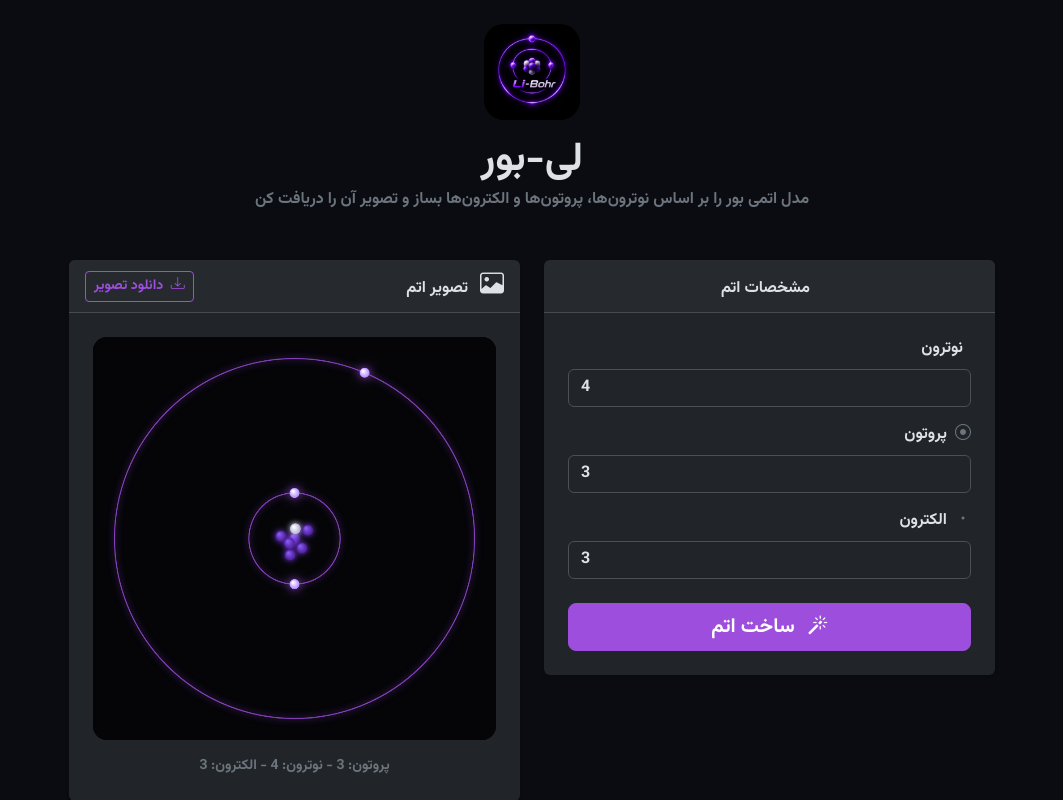
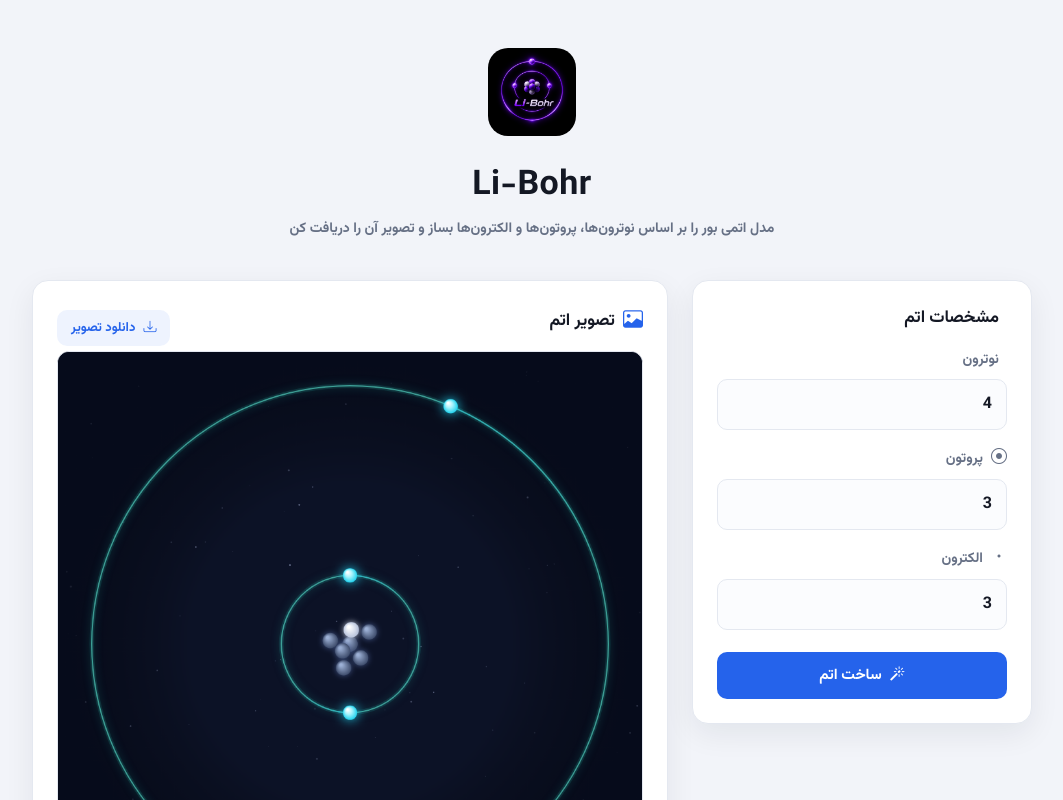
Before and after one commit to LithiumTeam/Li-Bohr, a plain HTML site: page index.html in a window 1280 px wide. Both pictures are taken after a click on the button "ساخت اتم". Shown: the top 800 px of the page, without its empty margins (108-1171 px from the left). Drawn offline with Linux system fonts and the light colour scheme.

Commit message:
Replace Bootstrap with hand-written CSS, light theme, Li-Bohr wordmark, prettier atom render

```diff
--- a/css/style.css
+++ b/css/style.css
@@ -1,52 +1,214 @@
 @font-face {
     font-family: "Vazirmatn";
     src: url("../font/Vazirmatn-Bold.woff2") format("woff2");
-    font-weight: 700;
+    font-weight: 400 900;
     font-style: normal;
     font-display: swap;
 }
 
 :root {
-    --accent: #9d4edd;
-    --accent-strong: #7c3aed;
+    --bg: #f2f4f9;
+    --card: #ffffff;
+    --ink: #141824;
+    --muted: #667085;
+    --line: #e4e8f0;
+    --accent: #2563eb;
+    --accent-hover: #1d4ed8;
+    --accent-soft: rgba(37, 99, 235, 0.08);
+    --stage: #0c1226;
+    --radius: 16px;
+    --shadow: 0 10px 30px rgba(16, 24, 48, 0.07);
+}
+
+* {
+    box-sizing: border-box;
 }
 
 body {
+    margin: 0;
     font-family: "Vazirmatn", sans-serif;
-    background-color: #0b0b12;
+    background: var(--bg);
+    color: var(--ink);
+    min-height: 100vh;
+}
+
+.page {
+    max-width: 1040px;
+    margin: 0 auto;
+    padding: 48px 20px 64px;
+}
+
+.site-head {
+    text-align: center;
+    margin-bottom: 40px;
+}
+
+.logo {
+    width: 88px;
+    height: 88px;
+    border-radius: 20px;
+}
+
+.wordmark {
+    font-size: 34px;
+    font-weight: 900;
+    letter-spacing: 0.5px;
+    margin: 14px 0 6px;
+}
+
+.tagline {
+    color: var(--muted);
+    margin: 0;
+    font-size: 14px;
+}
+
+.layout {
+    display: grid;
+    grid-template-columns: 340px minmax(0, 1fr);
+    gap: 24px;
+    align-items: start;
+}
+
+.card {
+    background: var(--card);
+    border: 1px solid var(--line);
+    border-radius: var(--radius);
+    box-shadow: var(--shadow);
+    padding: 24px;
+}
+
+.card-title {
+    display: flex;
+    align-items: center;
+    gap: 8px;
+    font-size: 17px;
+    margin: 0 0 18px;
+}
+
+.card-title .bi {
+    color: var(--accent);
+    font-size: 20px;
+}
+
+.field {
+    display: block;
+    margin-bottom: 16px;
+}
+
+.field-label {
+    display: flex;
+    align-items: center;
+    gap: 8px;
+    font-size: 14px;
+    color: var(--muted);
+    margin-bottom: 8px;
+}
+
+.field-label .bi {
+    font-size: 16px;
+}
+
+.field input {
+    width: 100%;
+    padding: 12px 14px;
+    font: inherit;
+    color: var(--ink);
+    background: #fbfcfe;
+    border: 1.5px solid var(--line);
+    border-radius: 10px;
+    outline: none;
+    transition: border-color 0.15s, box-shadow 0.15s;
+}
+
+.field input:focus {
+    border-color: var(--accent);
+    box-shadow: 0 0 0 4px var(--accent-soft);
+}
+
+.btn {
+    display: inline-flex;
+    align-items: center;
+    justify-content: center;
+    gap: 8px;
+    font: inherit;
+    font-weight: 700;
+    cursor: pointer;
+    border: none;
+    border-radius: 10px;
+    padding: 12px 18px;
+    font-size: 15px;
+    transition: background 0.15s, transform 0.05s;
+}
+
+.btn:active {
+    transform: scale(0.985);
+}
+
+.btn:disabled {
+    opacity: 0.45;
+    cursor: not-allowed;
 }
 
 .btn-primary {
-    --bs-btn-bg: var(--accent);
-    --bs-btn-border-color: var(--accent);
-    --bs-btn-hover-bg: var(--accent-strong);
-    --bs-btn-hover-border-color: var(--accent-strong);
-    --bs-btn-active-bg: var(--accent-strong);
-    --bs-btn-active-border-color: var(--accent-strong);
+    background: var(--accent);
+    color: #ffffff;
+    width: 100%;
+    margin-top: 6px;
 }
 
-.btn-outline-primary {
-    --bs-btn-color: var(--accent);
-    --bs-btn-border-color: var(--accent);
-    --bs-btn-hover-bg: var(--accent-strong);
-    --bs-btn-hover-border-color: var(--accent-strong);
-    --bs-btn-active-bg: var(--accent-strong);
-    --bs-btn-active-border-color: var(--accent-strong);
+.btn-primary:hover:not(:disabled) {
+    background: var(--accent-hover);
 }
 
-a {
+.btn-ghost {
+    background: var(--accent-soft);
+    color: var(--accent);
+    padding: 8px 14px;
+    font-size: 13px;
+}
+
+.btn-ghost:hover:not(:disabled) {
+    background: rgba(37, 99, 235, 0.16);
+}
+
+.preview-top {
+    display: flex;
+    justify-content: space-between;
+    align-items: center;
+    gap: 12px;
+}
+
+.preview .card-title {
+    margin-bottom: 14px;
+}
+
+.stage {
+    border-radius: 12px;
+    overflow: hidden;
+    border: 1px solid var(--line);
+    background: var(--stage);
+}
+
+.stage canvas {
+    display: block;
+    width: 100%;
+    height: auto;
+}
+
+.caption {
+    text-align: center;
+    color: var(--muted);
+    font-size: 13px;
+    margin: 14px 0 0;
+}
+
+.caption .bi {
+    margin-inline-end: 6px;
     color: var(--accent);
 }
 
-.brand-icon {
-    width: 96px;
-    border-radius: 20px;
+@media (max-width: 860px) {
+    .layout {
+        grid-template-columns: 1fr;
+    }
 }
-
-.atom-canvas {
-    width: 100%;
-    max-width: 520px;
-    height: auto;
-    border-radius: 14px;
-    background-color: #050508;
-}
--- a/index.html
+++ b/index.html
@@ -1,87 +1,77 @@
 <!DOCTYPE html>
-<html lang="fa" dir="rtl" data-bs-theme="dark">
+<html lang="fa" dir="rtl">
 
 <head>
     <meta charset="UTF-8">
     <meta name="viewport" content="width=device-width, initial-scale=1.0">
-    <title>لی-بور | مدل اتمی بور</title>
+    <title>Li-Bohr | مدل اتمی بور</title>
     <link rel="icon" type="image/png" href="images/icon.png">
-    <link rel="stylesheet" href="css/bootstrap.rtl.min.css">
     <link rel="stylesheet" href="css/bootstrap-icons.min.css">
     <link rel="stylesheet" href="css/style.css">
 </head>
 
 <body>
-    <div class="container py-4">
-        <header class="text-center mb-5">
-            <img src="images/icon.png" alt="لی-بور" class="brand-icon">
-            <h1 class="mt-3 mb-1">لی-بور</h1>
-            <p class="text-secondary mb-0">مدل اتمی بور را بر اساس نوترون‌ها، پروتون‌ها و الکترون‌ها بساز و تصویر آن را دریافت کن</p>
+    <div class="page">
+        <header class="site-head">
+            <img class="logo" src="images/icon.png" alt="Li-Bohr">
+            <h1 class="wordmark">Li-Bohr</h1>
+            <p class="tagline">مدل اتمی بور را بر اساس نوترون‌ها، پروتون‌ها و الکترون‌ها بساز و تصویر آن را دریافت کن</p>
         </header>
 
-        <main class="row justify-content-center g-4">
-            <div class="col-12 col-md-5">
-                <div class="card border-0 shadow-sm">
-                    <div class="card-header text-center">
-                        <i class="bi bi-atom fs-4 me-2"></i>
+        <main class="layout">
+            <section class="card">
+                <h2 class="card-title">
+                    <i class="bi bi-atom"></i>
                     مشخصات اتم
-                    </div>
-                    <div class="card-body p-4">
-                        <form id="atom-form">
-                            <div class="mb-3">
-                                <label for="neutrons" class="form-label d-flex align-items-center gap-2">
-                                    <i class="bi bi-circle-slash text-secondary"></i>
+                </h2>
+                <form id="atom-form" class="atom-form">
+                    <label class="field">
+                        <span class="field-label">
+                            <i class="bi bi-circle-slash"></i>
                             نوترون
+                        </span>
+                        <input type="number" id="neutrons" min="0" step="1" value="4" placeholder="تعداد نوترون">
                     </label>
-                                <input type="number" id="neutrons" class="form-control" min="0" step="1" value="4"
-                                    placeholder="تعداد نوترون">
-                            </div>
-                            <div class="mb-3">
-                                <label for="protons" class="form-label d-flex align-items-center gap-2">
-                                    <i class="bi bi-record-circle text-secondary"></i>
+                    <label class="field">
+                        <span class="field-label">
+                            <i class="bi bi-record-circle"></i>
                             پروتون
+                        </span>
+                        <input type="number" id="protons" min="0" step="1" value="3" placeholder="تعداد پروتون">
                     </label>
-                                <input type="number" id="protons" class="form-control" min="0" step="1" value="3"
-                                    placeholder="تعداد پروتون">
-                            </div>
-                            <div class="mb-4">
-                                <label for="electrons" class="form-label d-flex align-items-center gap-2">
-                                    <i class="bi bi-dot text-secondary"></i>
+                    <label class="field">
+                        <span class="field-label">
+                            <i class="bi bi-dot"></i>
                             الکترون
+                        </span>
+                        <input type="number" id="electrons" min="0" step="1" value="3" placeholder="تعداد الکترون">
                     </label>
-                                <input type="number" id="electrons" class="form-control" min="0" step="1" value="3"
-                                    placeholder="تعداد الکترون">
-                            </div>
-                            <button type="submit" class="btn btn-primary btn-lg w-100" id="generate-btn">
-                                <i class="bi bi-magic fs-5 me-2"></i>
+                    <button type="submit" class="btn btn-primary" id="generate-btn">
+                        <i class="bi bi-magic"></i>
                         ساخت اتم
                     </button>
                 </form>
-                    </div>
-                </div>
-            </div>
+            </section>
 
-            <div class="col-12 col-md-5">
-                <div class="card border-0 shadow-sm">
-                    <div class="card-header d-flex justify-content-between align-items-center">
-                        <span>
-                            <i class="bi bi-image fs-4 me-2"></i>
+            <section class="card preview">
+                <div class="preview-top">
+                    <h2 class="card-title">
+                        <i class="bi bi-image"></i>
                         تصویر اتم
-                        </span>
-                        <button type="button" class="btn btn-outline-primary btn-sm" id="download-btn" disabled>
-                            <i class="bi bi-download me-1"></i>
+                    </h2>
+                    <button type="button" class="btn btn-ghost" id="download-btn" disabled>
+                        <i class="bi bi-download"></i>
                         دانلود تصویر
                     </button>
                 </div>
-                    <div class="card-body d-flex flex-column align-items-center p-4">
-                        <canvas id="atom-canvas" width="900" height="900" class="atom-canvas"></canvas>
-                        <p class="text-secondary small mt-3 mb-0" id="atom-caption">
-                            <i class="bi bi-info-circle me-1"></i>
-                            تعداد‌ها را وارد کن و روی «ساخت اتم» بزن تا تصویر ساخته شود.
+                <div class="stage">
+                    <canvas id="atom-canvas" width="900" height="900"></canvas>
+                </div>
+                <p class="caption" id="atom-caption">
+                    <i class="bi bi-info-circle"></i>
+                    <span id="caption-text">تعداد‌ها را وارد کن و روی «ساخت اتم» بزن تا تصویر ساخته شود.</span>
                 </p>
-                    </div>
-                </div>
-            </div>
+            </section>
         </main>
     </div>
 
--- a/js/main.js
+++ b/js/main.js
@@ -2,10 +2,13 @@ const form = document.getElementById("atom-form");
 const canvas = document.getElementById("atom-canvas");
 const ctx = canvas.getContext("2d");
 const downloadBtn = document.getElementById("download-btn");
-const caption = document.getElementById("atom-caption");
+const captionText = document.getElementById("caption-text");
 let atomUrl = null;
 
 const SHELL_CAPACITIES = [2, 8, 18, 32, 50, 72];
+const GOLDEN = 2.399963;
+const STAR_SEED = 1337;
+const STAR_COUNT = 90;
 
 function fillShells(total) {
     const shells = [];
@@ -19,13 +22,86 @@ function fillShells(total) {
     return shells;
 }
 
-function drawGlowCircle(x, y, r, colors, glowColor, glowBlur) {
+function mulberry32(seed) {
+    let t = seed >>> 0;
+    return function () {
+        t += 0x6d2b79f5;
+        let r = Math.imul(t ^ (t >>> 15), t | 1);
+        r ^= r + Math.imul(r ^ (r >>> 7), r | 61);
+        return ((r ^ (r >>> 14)) >>> 0) / 4294967296;
+    };
+}
+
+function drawBackground(cx, cy, half) {
+    ctx.fillStyle = "#0c1226";
+    ctx.fillRect(0, 0, canvas.width, canvas.height);
+    const rand = mulberry32(STAR_SEED);
+    ctx.fillStyle = "#cdd8ff";
+    for (let i = 0; i < STAR_COUNT; i++) {
+        ctx.globalAlpha = 0.1 + rand() * 0.4;
+        ctx.beginPath();
+        ctx.arc(rand() * canvas.width, rand() * canvas.height, 0.4 + rand() * 1.1, 0, Math.PI * 2);
+        ctx.fill();
+    }
+    ctx.globalAlpha = 1;
+    const vignette = ctx.createRadialGradient(cx, cy, half * 0.55, cx, cy, half * 0.98);
+    vignette.addColorStop(0, "rgba(0, 0, 0, 0)");
+    vignette.addColorStop(1, "rgba(2, 6, 18, 0.55)");
+    ctx.fillStyle = vignette;
+    ctx.fillRect(0, 0, canvas.width, canvas.height);
+}
+
+function drawOrbit(cx, cy, r) {
     ctx.save();
-    ctx.shadowColor = glowColor;
-    ctx.shadowBlur = glowBlur;
-    const grad = ctx.createRadialGradient(x - r * 0.35, y - r * 0.4, r * 0.1, x, y, r);
-    grad.addColorStop(0, colors[0]);
-    grad.addColorStop(1, colors[1]);
+    ctx.strokeStyle = "rgba(45, 212, 191, 0.14)";
+    ctx.lineWidth = 7;
+    ctx.beginPath();
+    ctx.arc(cx, cy, r, 0, Math.PI * 2);
+    ctx.stroke();
+    ctx.strokeStyle = "rgba(94, 234, 212, 0.6)";
+    ctx.lineWidth = 2;
+    ctx.shadowColor = "#2dd4bf";
+    ctx.shadowBlur = 14;
+    ctx.beginPath();
+    ctx.arc(cx, cy, r, 0, Math.PI * 2);
+    ctx.stroke();
+    ctx.restore();
+}
+
+function drawElectron(cx, cy, orbitR, angle) {
+    ctx.save();
+    ctx.lineCap = "round";
+    ctx.lineWidth = 2.5;
+    for (let k = 0; k < 10; k++) {
+        const from = angle + 0.8 - (k + 1) * 0.08;
+        const to = angle + 0.8 - k * 0.08;
+        ctx.strokeStyle = "rgba(34, 211, 238, " + (0.05 + (k / 10) * 0.3).toFixed(2) + ")";
+        ctx.beginPath();
+        ctx.arc(cx, cy, orbitR, from, to);
+        ctx.stroke();
+    }
+    const x = cx + orbitR * Math.cos(angle);
+    const y = cy + orbitR * Math.sin(angle);
+    const grad = ctx.createRadialGradient(x - 4, y - 5, 1, x, y, 11);
+    grad.addColorStop(0, "#ffffff");
+    grad.addColorStop(0.45, "#a5f3fc");
+    grad.addColorStop(1, "#22d3ee");
+    ctx.shadowColor = "#22d3ee";
+    ctx.shadowBlur = 18;
+    ctx.fillStyle = grad;
+    ctx.beginPath();
+    ctx.arc(x, y, 11, 0, Math.PI * 2);
+    ctx.fill();
+    ctx.restore();
+}
+
+function drawSphere(x, y, r, inner, outer, glow) {
+    ctx.save();
+    ctx.shadowColor = glow;
+    ctx.shadowBlur = 10;
+    const grad = ctx.createRadialGradient(x - r * 0.35, y - r * 0.4, r * 0.15, x, y, r);
+    grad.addColorStop(0, inner);
+    grad.addColorStop(1, outer);
     ctx.fillStyle = grad;
     ctx.beginPath();
     ctx.arc(x, y, r, 0, Math.PI * 2);
@@ -34,43 +110,27 @@ function drawGlowCircle(x, y, r, colors, glowColor, glowBlur) {
 }
 
 function drawAtom(protons, neutrons, electrons) {
-    const w = canvas.width;
-    const h = canvas.height;
-    const cx = w / 2;
-    const cy = h / 2;
+    const cx = canvas.width / 2;
+    const cy = canvas.height / 2;
     const half = Math.min(cx, cy);
 
-    ctx.clearRect(0, 0, w, h);
-    ctx.fillStyle = "#050508";
-    ctx.fillRect(0, 0, w, h);
+    ctx.clearRect(0, 0, canvas.width, canvas.height);
+    drawBackground(cx, cy, half);
 
     const shells = fillShells(electrons);
     const nucleons = protons + neutrons;
 
     const nucleusR = nucleons > 0 ? Math.min(half * 0.34, 34 + Math.sqrt(nucleons) * 6) : 0;
-    const orbitStart = nucleusR + 52;
-    const orbitGap = shells.length > 0 ? (half - 48 - orbitStart) / Math.max(shells.length - 1, 1) : 0;
+    const orbitStart = nucleusR + 56;
+    const orbitGap = shells.length > 1 ? (half - 52 - orbitStart) / (shells.length - 1) : 0;
 
-    ctx.save();
-    ctx.lineWidth = 2.5;
-    ctx.strokeStyle = "rgba(157, 78, 221, 0.8)";
-    ctx.shadowColor = "#9d4edd";
-    ctx.shadowBlur = 16;
-    shells.forEach((_, i) => {
-        ctx.beginPath();
-        ctx.arc(cx, cy, orbitStart + i * orbitGap, 0, Math.PI * 2);
-        ctx.stroke();
-    });
-    ctx.restore();
+    shells.forEach((_, i) => drawOrbit(cx, cy, orbitStart + i * orbitGap));
 
     shells.forEach((count, i) => {
         const radius = orbitStart + i * orbitGap;
         const offset = -Math.PI / 2 + i * 0.4;
         for (let j = 0; j < count; j++) {
-            const angle = offset + (j / count) * Math.PI * 2;
-            const x = cx + radius * Math.cos(angle);
-            const y = cy + radius * Math.sin(angle);
-            drawGlowCircle(x, y, 11, ["#ffffff", "#b388ff"], "#9d4edd", 22);
+            drawElectron(cx, cy, radius, offset + (j / count) * Math.PI * 2);
         }
     });
 
@@ -78,17 +138,16 @@ function drawAtom(protons, neutrons, electrons) {
         const rings = Math.ceil(Math.sqrt(nucleons));
         const particleR = Math.max(5, Math.min(15, nucleusR / (1.4 * rings)));
         const spread = (nucleusR - particleR) / Math.max(Math.sqrt(nucleons - 1), 1);
-        const golden = 2.399963;
 
         for (let i = 0; i < nucleons; i++) {
-            const angle = i * golden;
+            const angle = i * GOLDEN;
             const dist = i === 0 ? 0 : spread * Math.sqrt(i);
             const x = cx + dist * Math.cos(angle);
             const y = cy + dist * Math.sin(angle);
-            const isProton = protons === 0 ? false :
+            const isProton = protons > 0 &&
                 Math.floor((i + 0.5) * protons / nucleons) > Math.floor(i * protons / nucleons);
-            const colors = isProton ? ["#ffffff", "#b9b9d9"] : ["#8b5cf6", "#4c1d95"];
-            drawGlowCircle(x, y, particleR, colors, isProton ? "#e0e0ff" : "#7c3aed", 14);
+            if (isProton) drawSphere(x, y, particleR, "#ffffff", "#b9c4dc", "rgba(232, 238, 252, 0.8)");
+            else drawSphere(x, y, particleR, "#9db1d6", "#3e4c6b", "rgba(70, 90, 140, 0.9)");
         }
     }
 }
@@ -102,7 +161,7 @@ form.addEventListener("submit", (e) => {
     drawAtom(protons, neutrons, electrons);
     atomUrl = canvas.toDataURL("image/png");
     downloadBtn.disabled = false;
-    caption.textContent = `پروتون: ${protons} - نوترون: ${neutrons} - الکترون: ${electrons}`;
+    captionText.textContent = `پروتون: ${protons} - نوترون: ${neutrons} - الکترون: ${electrons}`;
 });
 
 downloadBtn.addEventListener("click", () => {
```
Also changed, not shown: css/bootstrap.rtl.min.css (deleted). Lines whose indentation alone changed are shown as unchanged.
